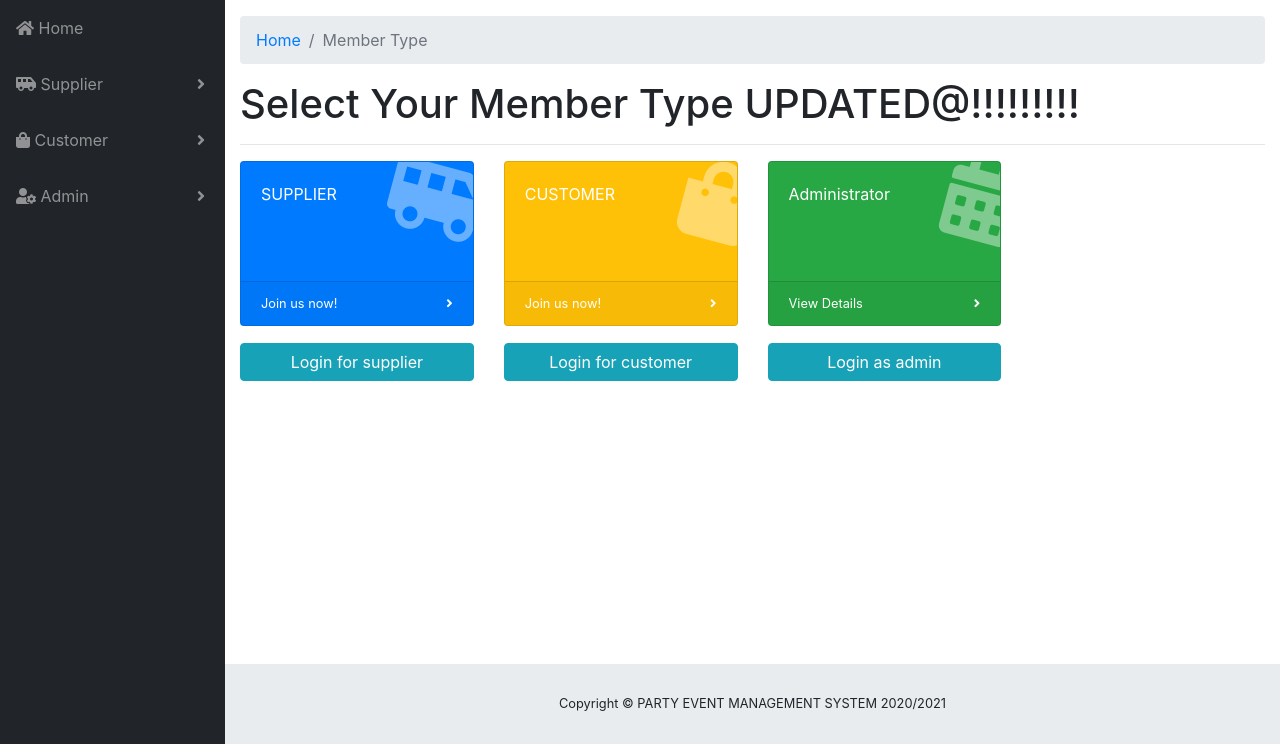
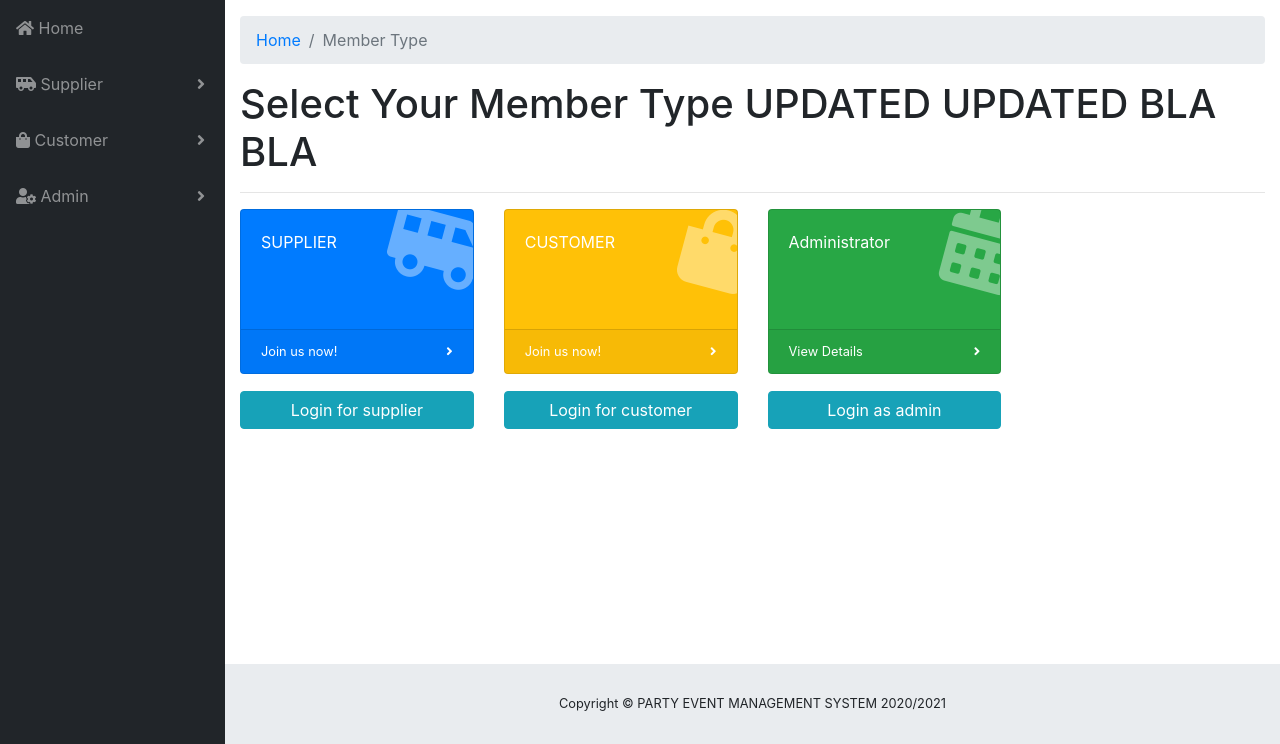
Before and after one commit to yewkhen97/Event_management_system, a PHP site: page /EMS/ in a window 1280 px wide. Shown: the part 56-800 px from the top of the page. Run offline with PHP 8.4, Linux system fonts and the light colour scheme.

Commit message:
Update index.php
hello

```diff
--- a/ApplicationLayer/UserView/index.php
+++ b/ApplicationLayer/UserView/index.php
@@ -371,7 +371,7 @@ span.psw {
           </ol>
 
           <!-- Page Content -->
-          <h1>Select Your Member Type UPDATED@!!!!!!!!!</h1>
+          <h1>Select Your Member Type UPDATED UPDATED BLA BLA</h1>
           <hr>
              <!-- Icon Cards-->
           <div class="row">
```
